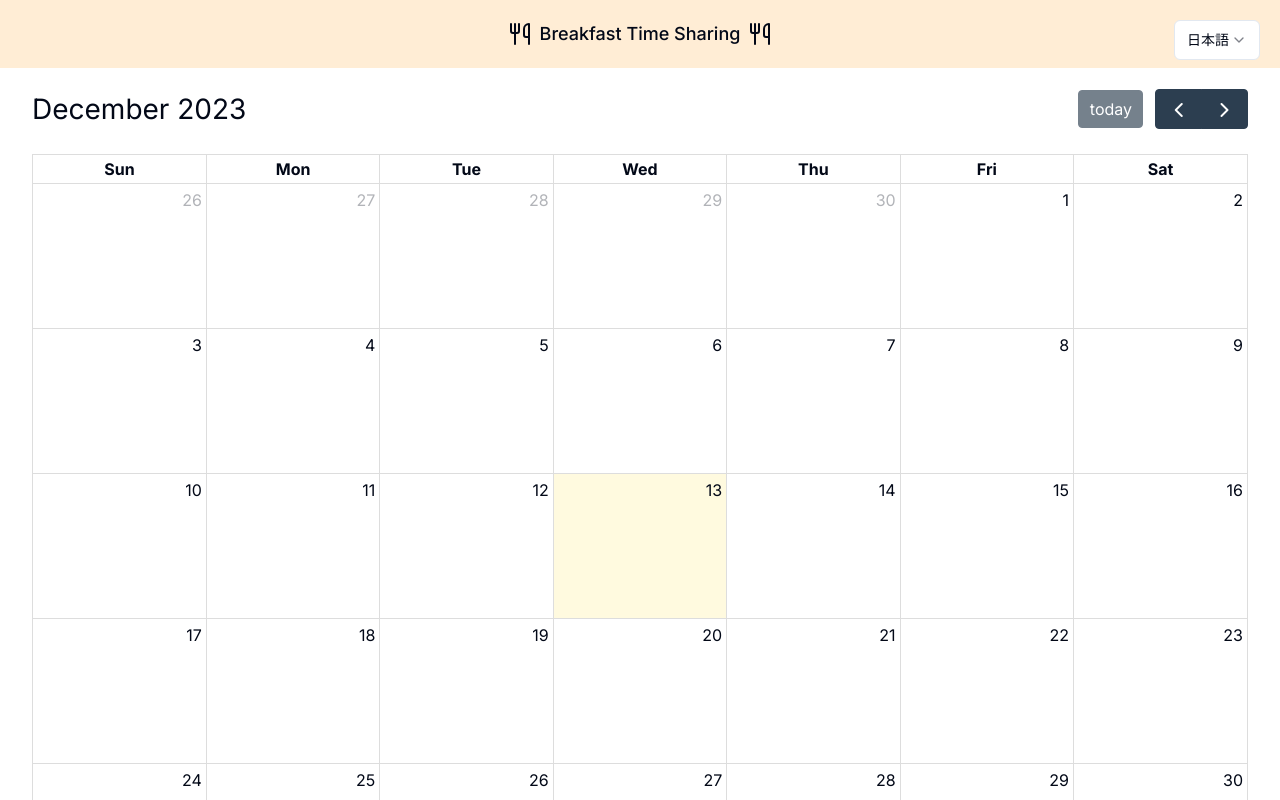
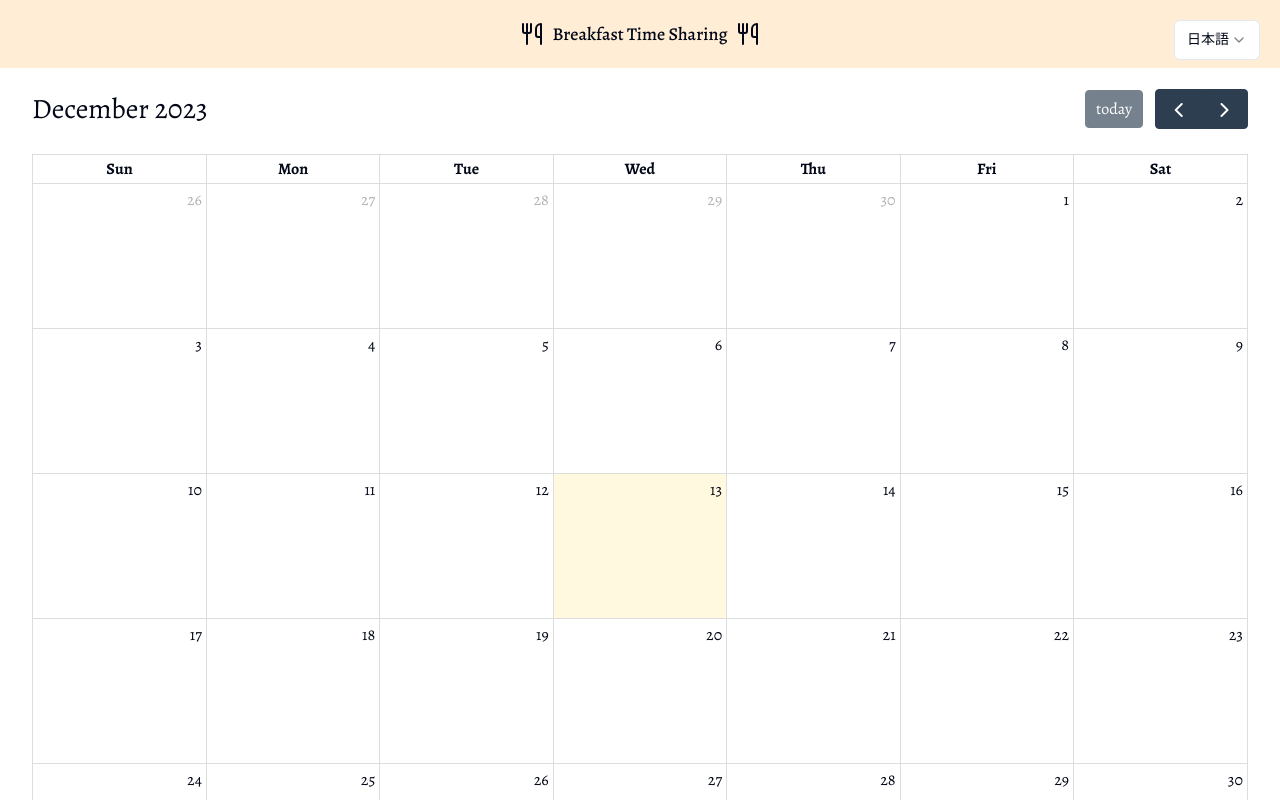
Before and after one commit to Ahoxa/CrowdPredictionApp, a Next.js app: page / in a window 1280 px wide. Shown: the top 800 px of the page. Built offline with nearby package versions, Linux system fonts and the light colour scheme.

Commit message:
change font from inter into Alegreya

```diff
--- a/src/app/layout.tsx
+++ b/src/app/layout.tsx
@@ -1,9 +1,9 @@
 import type { Metadata } from "next";
-import { Inter } from "next/font/google";
+import { Alegreya } from "next/font/google";
 import "./globals.css";
 import Navbar from "@/components/Navbar";
 
-const inter = Inter({ subsets: ["latin"] });
+const alegreya = Alegreya({ subsets: ["latin"] });
 
 export const metadata: Metadata = {
   title: "混雑予測ボード",
@@ -17,7 +17,7 @@ export default function RootLayout({
 }) {
   return (
     <html lang="ja">
-      <body className={inter.className}>
+      <body className={alegreya.className}>
         <Navbar />
         {children}
       </body>
```
